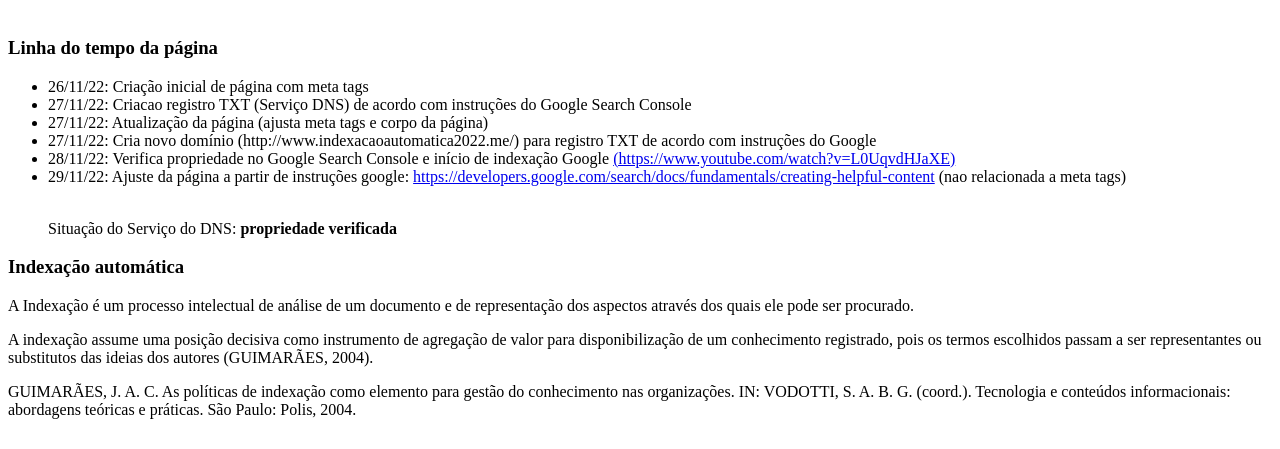
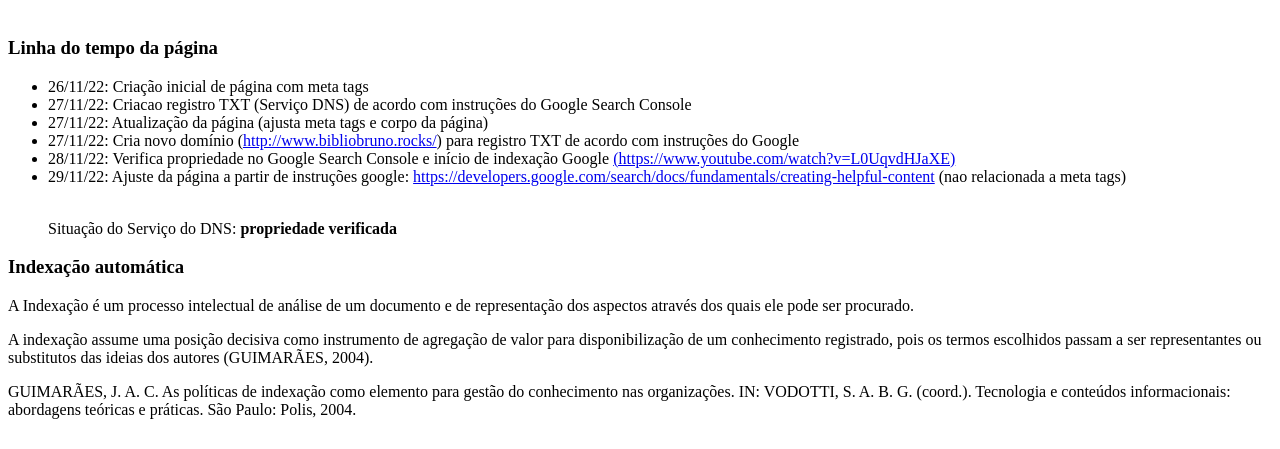
Before and after one commit to bgd94/teste-bruno-02, a website: page public-html/index.html in a window 1280 px wide. Shown: the part 780-1229 px from the top of the page. Drawn offline with Linux system fonts and the light colour scheme.

Commit message:
Update index.html

```diff
--- a/public-html/index.html
+++ b/public-html/index.html
@@ -71,7 +71,7 @@
                <li>26/11/22: Criação inicial de página com meta tags</li>
                <li>27/11/22: Criacao registro TXT (Serviço DNS) de acordo com instruções do Google Search Console </li>
                <li>27/11/22: Atualização da página (ajusta meta tags e corpo da página)</li>
-               <li>27/11/22: Cria novo domínio (http://www.indexacaoautomatica2022.me/) para registro TXT de acordo com instruções do Google</li>
+               <li>27/11/22: Cria novo domínio (<a href="http://www.bibliobruno.rocks/" >http://www.bibliobruno.rocks/</a>) para registro TXT de acordo com instruções do Google</li>
                <li>28/11/22: Verifica propriedade no Google Search Console e início de indexação Google <a href="https://www.youtube.com/watch?v=L0UqvdHJaXE" alt="5952102">(https://www.youtube.com/watch?v=L0UqvdHJaXE)</a> </li>
                <li>29/11/22: Ajuste da página a partir de instruções google: <a href="https://developers.google.com/search/docs/fundamentals/creating-helpful-content" alt="trabalho final, cadeira">https://developers.google.com/search/docs/fundamentals/creating-helpful-content</a> (nao relacionada a meta tags)</li>
                <br>
```
